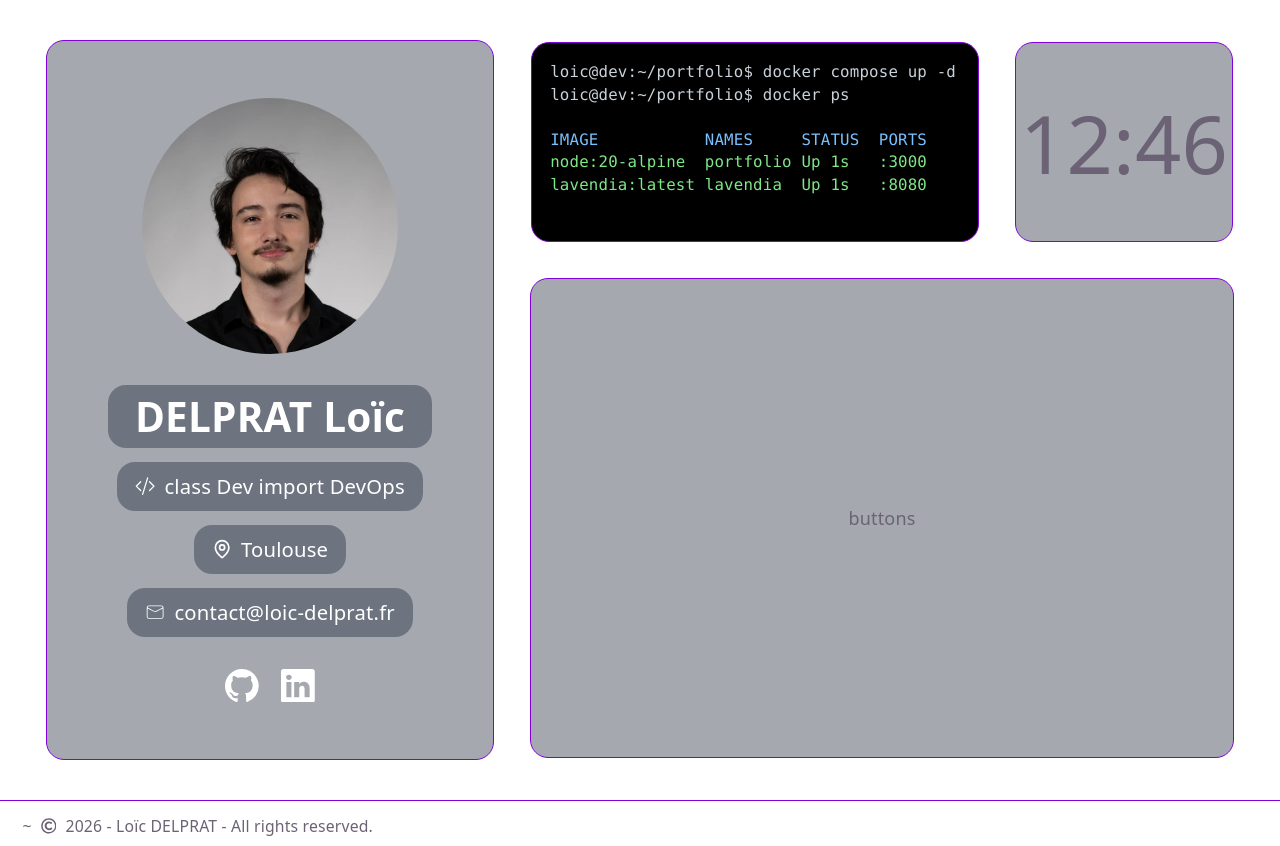
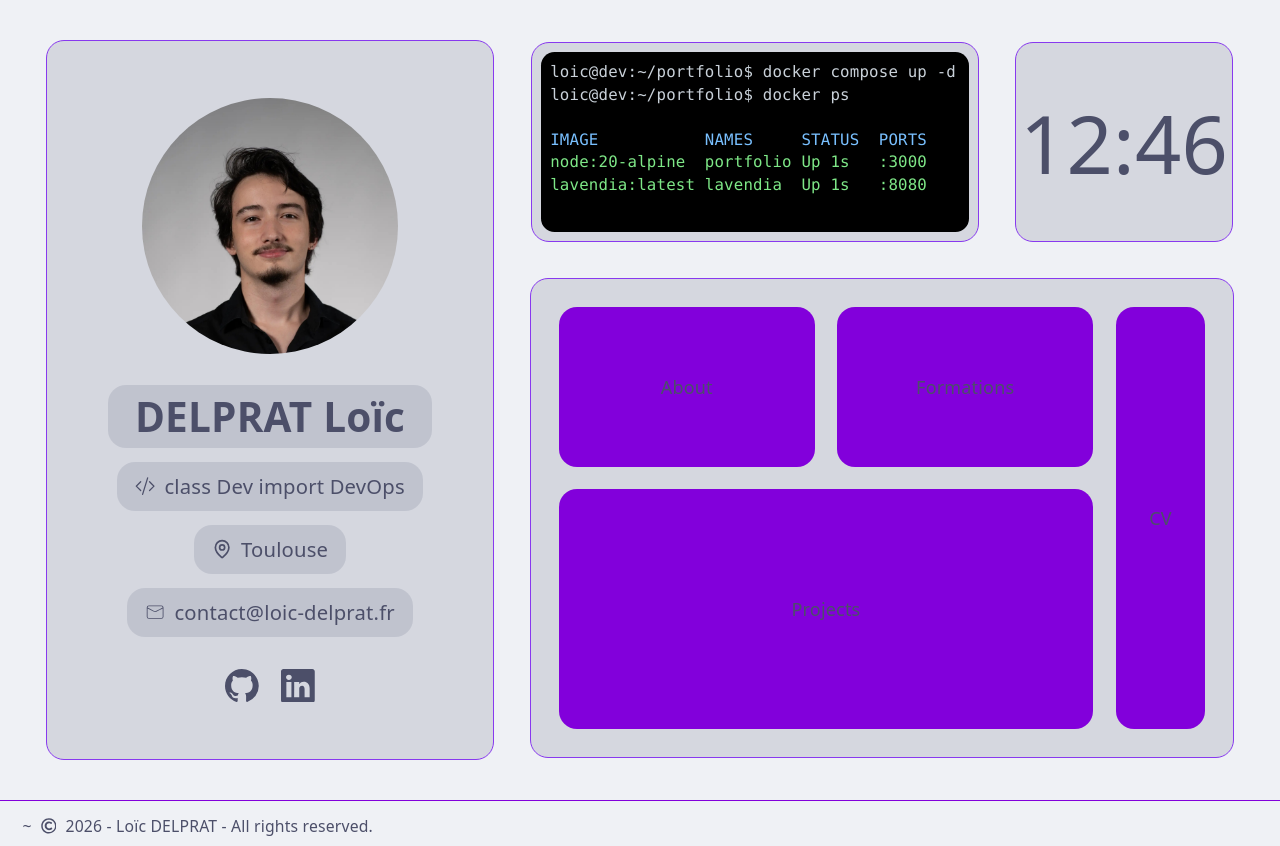
Before and after one commit to Zeteox/Portfolio-v2, a React (Vite) app: page / in a window 1280 px wide. Built offline with nearby package versions, Linux system fonts and the light colour scheme.

Commit message:
feat: made the base of the button section and fixed some other perks

```diff
--- a/src/components/Home/ButtonSection.tsx
+++ b/src/components/Home/ButtonSection.tsx
@@ -1,7 +1,26 @@
 export default function ButtonSection() {
   return (
-    <section className="relative flex flex-col items-center justify-center w-[55vw] h-[60vh] bg-gray-800/40 border border-purple-700 rounded-2xl">
-      buttons
+    <section className="relative flex flex-col items-center justify-center w-[55vw] h-[60vh] bg-(--second-bg)/40 border border-(--border) rounded-2xl text-(--text)">
+      <div className="flex flex-row items-center gap-5">
+        <div className="flex flex-col items-center gap-5">
+          <div className="flex flex-row justify-center gap-5">
+            <button className="w-[20vw] h-[20vh] bg-purple-700 px-4 py-2 rounded-2xl">
+              About
+            </button>
+            <button className="w-[20vw] h-[20vh] bg-purple-700 px-4 py-2 rounded-2xl">
+              Formations
+            </button>
+          </div>
+
+          <button className="h-[30vh] w-full bg-purple-700 px-4 py-2 rounded-2xl">
+            Projects
+          </button>
+        </div>
+
+        <button className="h-full w-[7vw] bg-purple-700 rounded-2xl hover:w-[8vw] hover:transition-all hover:duration-300  ">
+          CV
+        </button>
+      </div>
     </section>
   );
 }
--- a/src/components/Home/DevOpsSection.tsx
+++ b/src/components/Home/DevOpsSection.tsx
@@ -68,11 +68,13 @@ export default function DevOpsSection() {
   });
 
   return (
-    <section className="w-[35vw] h-[25vh] bg-black border border-purple-700 rounded-2xl font-mono text-sm overflow-hidden">
-      <div
-        ref={bodyRef}
-        className="p-4 [&_.prompt]:text-[#c9d1d9] [&_.header]:text-[#79c0ff] [&_.up]:text-[#7ee787] [&_.output]:text-[#8b949e]"
-      />
+    <section className="w-[35vw] h-[25vh] p-2 bg-(--second-bg)/40 border border-(--border) rounded-2xl font-mono text-sm overflow-hidden">
+      <div className="bg-black rounded-xl h-full">
+        <div
+          ref={bodyRef}
+          className="p-2 [&_.prompt]:text-[#c9d1d9] [&_.header]:text-[#79c0ff] [&_.up]:text-[#7ee787] [&_.output]:text-[#8b949e]"
+        />
+      </div>
     </section>
   );
 }
--- a/src/components/Home/HeroSection.tsx
+++ b/src/components/Home/HeroSection.tsx
@@ -5,7 +5,7 @@ import { LuMapPin } from "react-icons/lu";
 
 export default function HeroSection() {
   return (
-    <section className="relative flex flex-col gap-7 items-center justify-center w-[35vw] h-[90vh] bg-gray-800/40 border border-purple-700 rounded-2xl">
+    <section className="relative flex flex-col gap-7 items-center justify-center w-[35vw] h-[90vh] bg-(--second-bg)/40 border border-(--border) text-(--text) rounded-2xl">
       <img
         src={profile}
         alt="Profile"
@@ -13,19 +13,19 @@ export default function HeroSection() {
       />
 
       <div className="flex flex-col gap-3 items-center justify-center">
-        <div className="px-6 py-2 text-white bg-gray-700/50 rounded-2xl text-4xl font-bold text-center">
+        <div className="px-6 py-2 text-(--h-text) bg-(--second-bg)/50 rounded-2xl text-4xl font-bold text-center">
           DELPRAT Loïc
         </div>
-        <div className="flex items-center justify-center gap-2 px-4 py-2 text-white bg-gray-700/50 rounded-2xl text-lg text-center">
-          <BsCodeSlash className="text-white text-md" />
+        <div className="flex items-center justify-center gap-2 px-4 py-2 bg-(--second-bg)/50 rounded-2xl text-lg text-center">
+          <BsCodeSlash className="text-smd" />
           class Dev import DevOps
         </div>
-        <div className="flex items-center justify-center gap-2 px-4 py-2 text-white bg-gray-700/50 rounded-2xl text-lg text-center">
-          <LuMapPin className="text-white text-md" />
+        <div className="flex items-center justify-center gap-2 px-4 py-2 bg-(--second-bg)/50 rounded-2xl text-lg text-center">
+          <LuMapPin className="text-md" />
           Toulouse
         </div>
-        <div className="flex items-center justify-center gap-2 px-4 py-2 text-white bg-gray-700/50 rounded-2xl text-lg text-center">
-          <CiMail className="text-white text-md" />
+        <div className="flex items-center justify-center gap-2 px-4 py-2 bg-(--second-bg)/50 rounded-2xl text-lg text-center">
+          <CiMail className="text-md" />
           <a href="mailto:delprat.loic@gmail.com">contact@loic-delprat.fr</a>
         </div>
       </div>
@@ -36,14 +36,14 @@ export default function HeroSection() {
           target="_blank"
           rel="noopener noreferrer"
         >
-          <BsGithub className="text-white text-3xl" />
+          <BsGithub className="text-3xl" />
         </a>
         <a
           href="https://www.linkedin.com/in/loic-delprat/"
           target="_blank"
           rel="noopener noreferrer"
         >
-          <BsLinkedin className="text-white text-3xl" />
+          <BsLinkedin className="text-3xl" />
         </a>
       </div>
     </section>
--- a/src/components/Home/HourSection.tsx
+++ b/src/components/Home/HourSection.tsx
@@ -11,7 +11,7 @@ export default function HourSection() {
   }, 1000);
 
   return (
-    <section className="relative w-[17vw] h-[25vh] bg-gray-800/40 border border-purple-700 rounded-2xl">
+    <section className="relative w-[17vw] h-[25vh] bg-(--second-bg)/40 border border-(--border) rounded-2xl text-(--text)">
       <div className="flex flex-col items-center justify-center h-full">
         <p className="text-7xl">
           {time[0]}:{time[1]}
--- a/src/index.css
+++ b/src/index.css
@@ -1,17 +1,11 @@
 @import "tailwindcss";
 
 :root {
-    --text: #6b6375;
-    --text-h: #08060d;
-    --bg: #fff;
-    --border: #e5e4e7;
-    --code-bg: #f4f3ec;
-    --accent: #aa3bff;
-    --accent-bg: rgba(170, 59, 255, 0.1);
-    --accent-border: rgba(170, 59, 255, 0.5);
-    --social-bg: rgba(244, 243, 236, 0.5);
-    --shadow:
-        rgba(0, 0, 0, 0.1) 0 10px 15px -3px, rgba(0, 0, 0, 0.05) 0 4px 6px -2px;
+    --text: #4c4f69;
+    --text-h: #5c5f77;
+    --bg: #eff1f5;
+    --border: #8839ef;
+    --second-bg: #acb0be;
 
     --sans: system-ui, "Segoe UI", Roboto, sans-serif;
     --heading: system-ui, "Segoe UI", Roboto, sans-serif;
@@ -34,18 +28,11 @@
 
 @media (prefers-color-scheme: dark) {
     :root {
-        --text: #9ca3af;
-        --text-h: #f3f4f6;
-        --bg: #16171d;
-        --border: #2e303a;
-        --code-bg: #1f2028;
-        --accent: #c084fc;
-        --accent-bg: rgba(192, 132, 252, 0.15);
-        --accent-border: rgba(192, 132, 252, 0.5);
-        --social-bg: rgba(47, 48, 58, 0.5);
-        --shadow:
-            rgba(0, 0, 0, 0.4) 0 10px 15px -3px,
-            rgba(0, 0, 0, 0.25) 0 4px 6px -2px;
+        --text: #cdd6f4;
+        --text-h: #bac2de;
+        --bg: #1e1e2e;
+        --border: #cba6f7;
+        --second-bg: #313244;
     }
 
     #social .button-icon {
```
